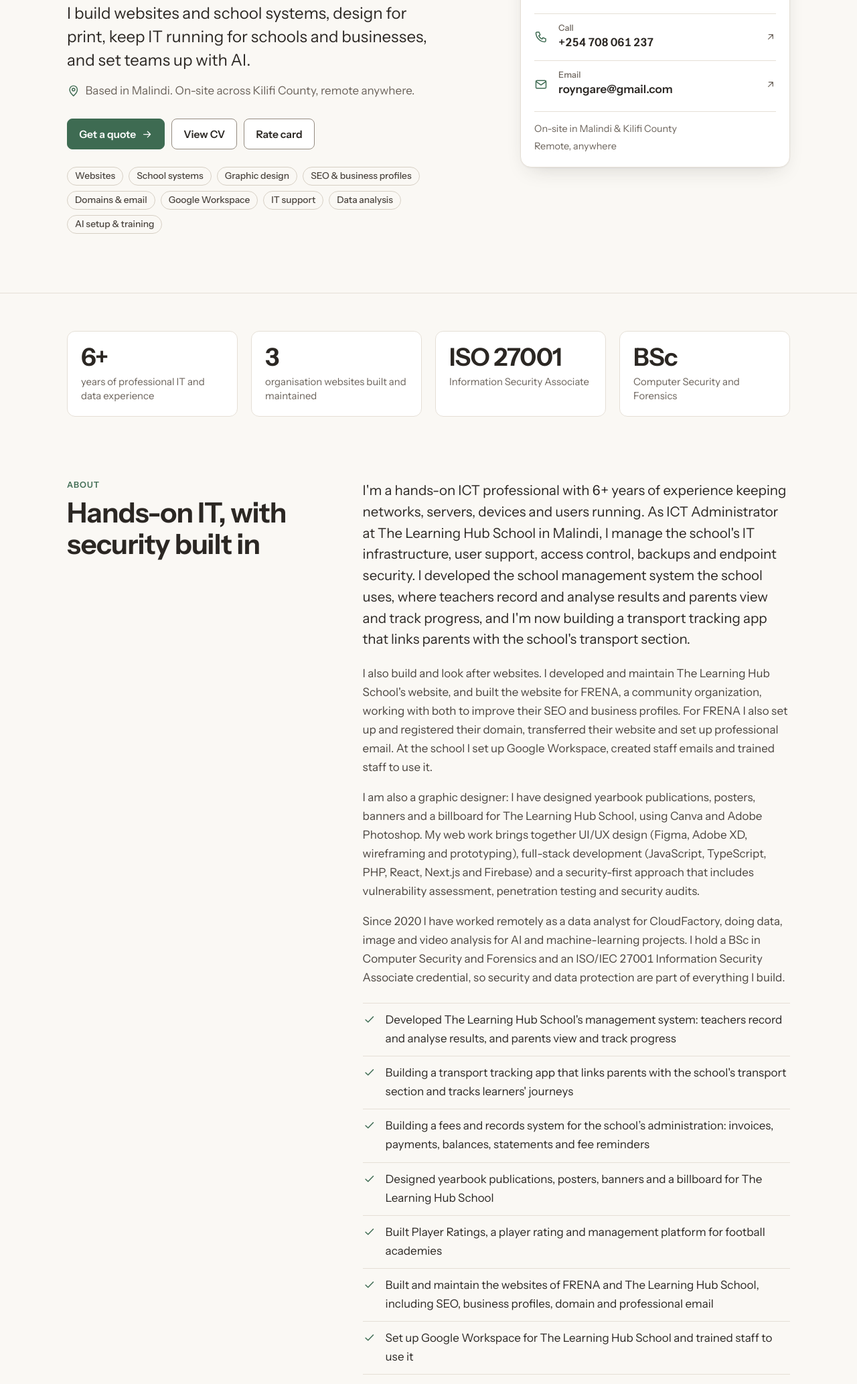
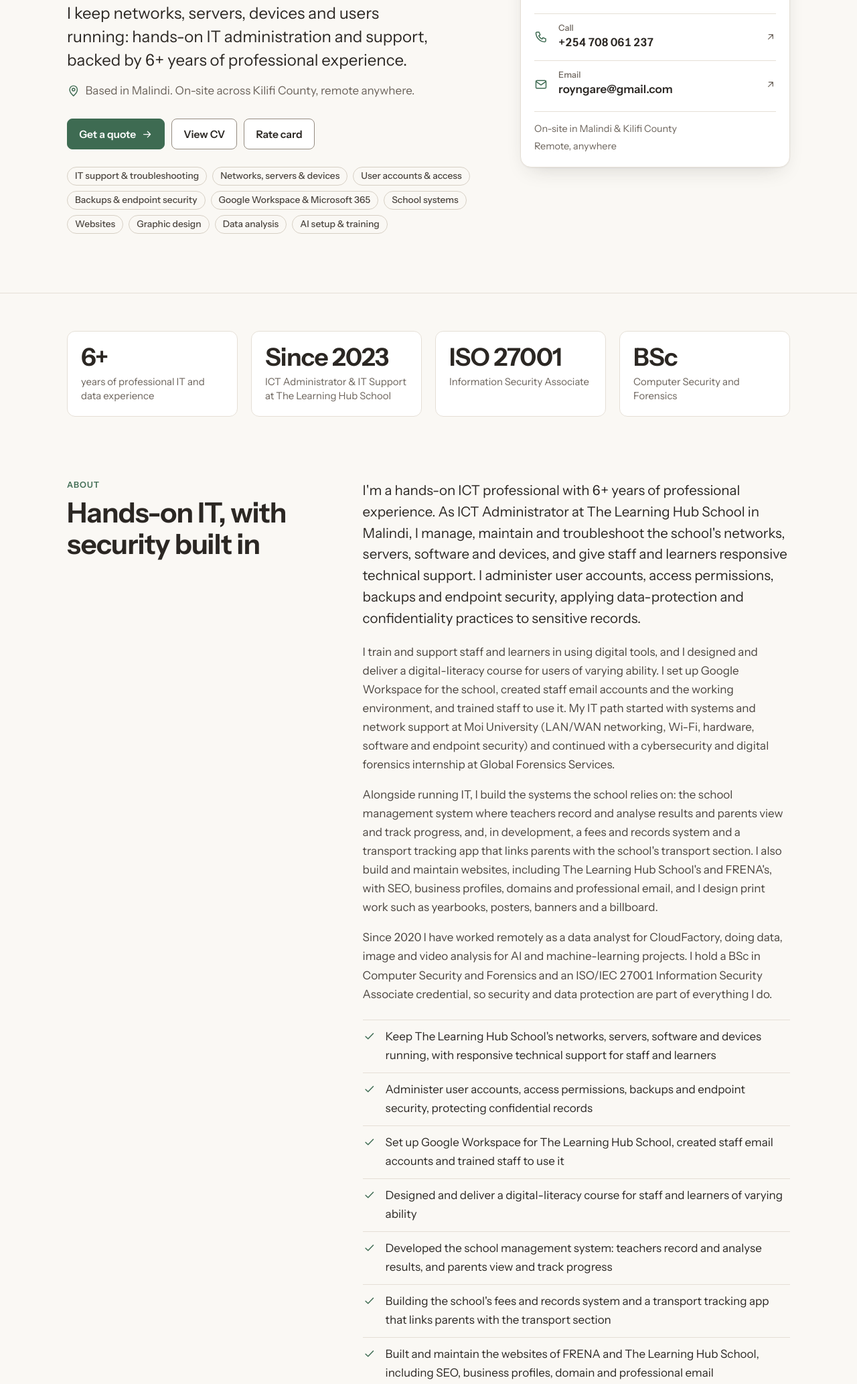
Before and after one commit to ngareroy/roy-portfolio, a plain HTML site: page index.html in a window 1280 px wide. Shown: the part 345-2411 px from the top of the page at 67% size. Drawn offline with Linux system fonts and the light colour scheme.

Commit message:
Homepage leads with IT administration and support; CV links to the CV site

```diff
--- a/assets/js/app.js
+++ b/assets/js/app.js
@@ -263,6 +263,9 @@
     return location.origin + location.pathname.replace(/[^/]*$/, '');
   }
   function pageUrl(key) {
+    // Shared CV links go to the CV site for employers when it is set, like the website line on the CV.
+    var cvSite = RN.normBase(C.settings.cvSiteUrl);
+    if (key === 'cv' && cvSite && !PREVIEW) return cvSite + RN.PAGES.cv.path;
     var b = baseUrl();
     var p = RN.PAGES[key] || RN.PAGES.profile;
     if (!b) return location.href.split('#')[0].split('?')[0] + p.hash;
@@ -789,7 +792,8 @@
   };
   function cvBody() {
     var p = C.profile;
-    var site = RN.normBase(C.settings.siteUrl);
+    // A CV is for employers, so it links to the CV site (no rates); the freelance site is the fallback.
+    var site = RN.normBase(C.settings.cvSiteUrl || C.settings.siteUrl);
     var head = '<header class="cv__head"><div><h1 class="cv__name">' + e(p.fullName || p.name) + '</h1>' +
       '<p class="cv__title">' + e(p.title) + '</p></div>' +
       '<ul class="cv__contact">' +
--- a/assets/site-files.json
+++ b/assets/site-files.json
@@ -1,5 +1,5 @@
 {
- "generated": "2026-11-24",
+ "generated": "2026-11-27",
  "files": [
   ".nojekyll",
   "404.html",
--- a/data/content.js
+++ b/data/content.js
@@ -11,7 +11,7 @@
 window.PORTFOLIO = {
   "meta": {
     "schema": 1,
-    "updated": "2026-11-25"
+    "updated": "2026-11-27"
   },
   "settings": {
     "siteUrl": "https://ngareroy.github.io/roy-portfolio/",
@@ -42,13 +42,13 @@ window.PORTFOLIO = {
     "name": "Roy Nyamiaka",
     "fullName": "Royallans Nyamiaka",
     "title": "ICT Administrator, Web Developer & Graphic Designer",
-    "headline": "I build websites and school systems, design for print, keep IT running for schools and businesses, and set teams up with AI.",
+    "headline": "I keep networks, servers, devices and users running: hands-on IT administration and support, backed by {years}+ years of professional experience.",
     "intro": "Based in Malindi. On-site across Kilifi County, remote anywhere.",
     "summary": [
-      "I'm a hands-on ICT professional with {years}+ years of experience keeping networks, servers, devices and users running. As ICT Administrator at The Learning Hub School in Malindi, I manage the school's IT infrastructure, user support, access control, backups and endpoint security. I developed the school management system the school uses, where teachers record and analyse results and parents view and track progress, and I'm now building a transport tracking app that links parents with the school's transport section.",
-      "I also build and look after websites. I developed and maintain The Learning Hub School's website, and built the website for FRENA, a community organization, working with both to improve their SEO and business profiles. For FRENA I also set up and registered their domain, transferred their website and set up professional email. At the school I set up Google Workspace, created staff emails and trained staff to use it.",
-      "I am also a graphic designer: I have designed yearbook publications, posters, banners and a billboard for The Learning Hub School, using Canva and Adobe Photoshop. My web work brings together UI/UX design (Figma, Adobe XD, wireframing and prototyping), full-stack development (JavaScript, TypeScript, PHP, React, Next.js and Firebase) and a security-first approach that includes vulnerability assessment, penetration testing and security audits.",
-      "Since 2020 I have worked remotely as a data analyst for CloudFactory, doing data, image and video analysis for AI and machine-learning projects. I hold a BSc in Computer Security and Forensics and an ISO/IEC 27001 Information Security Associate credential, so security and data protection are part of everything I build."
+      "I'm a hands-on ICT professional with {years}+ years of professional experience. As ICT Administrator at The Learning Hub School in Malindi, I manage, maintain and troubleshoot the school's networks, servers, software and devices, and give staff and learners responsive technical support. I administer user accounts, access permissions, backups and endpoint security, applying data-protection and confidentiality practices to sensitive records.",
+      "I train and support staff and learners in using digital tools, and I designed and deliver a digital-literacy course for users of varying ability. I set up Google Workspace for the school, created staff email accounts and the working environment, and trained staff to use it. My IT path started with systems and network support at Moi University (LAN/WAN networking, Wi-Fi, hardware, software and endpoint security) and continued with a cybersecurity and digital forensics internship at Global Forensics Services.",
+      "Alongside running IT, I build the systems the school relies on: the school management system where teachers record and analyse results and parents view and track progress, and, in development, a fees and records system and a transport tracking app that links parents with the school's transport section. I also build and maintain websites, including The Learning Hub School's and FRENA's, with SEO, business profiles, domains and professional email, and I design print work such as yearbooks, posters, banners and a billboard.",
+      "Since 2020 I have worked remotely as a data analyst for CloudFactory, doing data, image and video analysis for AI and machine-learning projects. I hold a BSc in Computer Security and Forensics and an ISO/IEC 27001 Information Security Associate credential, so security and data protection are part of everything I do."
     ],
     "careerStart": "2020-01",
     "location": "Malindi, Kilifi County, Kenya",
@@ -77,29 +77,32 @@ window.PORTFOLIO = {
     ],
     "facts": [
       { "value": "{years}+", "label": "years of professional IT and data experience" },
-      { "value": "3", "label": "organisation websites built and maintained" },
+      { "value": "Since 2023", "label": "ICT Administrator & IT Support at The Learning Hub School" },
       { "value": "ISO 27001", "label": "Information Security Associate" },
       { "value": "BSc", "label": "Computer Security and Forensics" }
     ],
     "focusAreas": [
+      "IT support & troubleshooting",
+      "Networks, servers & devices",
+      "User accounts & access",
+      "Backups & endpoint security",
+      "Google Workspace & Microsoft 365",
+      "School systems",
       "Websites",
-      "School systems",
       "Graphic design",
-      "SEO & business profiles",
-      "Domains & email",
-      "Google Workspace",
-      "IT support",
       "Data analysis",
       "AI setup & training"
     ],
     "highlights": [
-      "Developed The Learning Hub School's management system: teachers record and analyse results, and parents view and track progress",
-      "Building a transport tracking app that links parents with the school's transport section and tracks learners' journeys",
-      "Building a fees and records system for the school’s administration: invoices, payments, balances, statements and fee reminders",
+      "Keep The Learning Hub School's networks, servers, software and devices running, with responsive technical support for staff and learners",
+      "Administer user accounts, access permissions, backups and endpoint security, protecting confidential records",
+      "Set up Google Workspace for The Learning Hub School, created staff email accounts and trained staff to use it",
+      "Designed and deliver a digital-literacy course for staff and learners of varying ability",
+      "Developed the school management system: teachers record and analyse results, and parents view and track progress",
+      "Building the school's fees and records system and a transport tracking app that links parents with the transport section",
+      "Built and maintain the websites of FRENA and The Learning Hub School, including SEO, business profiles, domain and professional email",
       "Designed yearbook publications, posters, banners and a billboard for The Learning Hub School",
       "Built Player Ratings, a player rating and management platform for football academies",
-      "Built and maintain the websites of FRENA and The Learning Hub School, including SEO, business profiles, domain and professional email",
-      "Set up Google Workspace for The Learning Hub School and trained staff to use it",
       "{years} years of remote data, image and video analysis for AI/ML projects at CloudFactory",
       "Valid Certificate of Good Conduct, committed to safeguarding and confidentiality"
     ],
@@ -112,6 +115,11 @@ window.PORTFOLIO = {
   },
   "serviceGroups": [
     {
+      "id": "support",
+      "title": "Run & support",
+      "blurb": "Networks, devices and accounts that stay up, secure and backed up."
+    },
+    {
       "id": "build",
       "title": "Build",
       "blurb": "Websites, web apps and systems made to fit how you work."
@@ -120,11 +128,6 @@ window.PORTFOLIO = {
       "id": "design-test",
       "title": "Design & test",
       "blurb": "Screens people understand, checked before your users find the bugs."
-    },
-    {
-      "id": "support",
-      "title": "Run & support",
-      "blurb": "Networks, devices and accounts that stay up, secure and backed up."
     },
     {
       "id": "grow",
@@ -537,6 +540,33 @@ window.PORTFOLIO = {
       "links": [
         { "label": "Demo Code: SMS", "url": "https://app.thelearninghub.co.ke/demo" }
       ],
+      "images": []
+    },
+    {
+      "id": "learning-hub-workspace",
+      "cover": "Google Workspace",
+      "title": "Google Workspace Setup & Staff Training",
+      "client": "The Learning Hub School, Malindi",
+      "period": "",
+      "status": "completed",
+      "statusNote": "",
+      "category": "IT & cloud",
+      "featured": true,
+      "summary": "Set up Google Workspace for the school: created the staff email accounts, set up the working environment and trained staff to use it.",
+      "features": ["Google Workspace setup", "Staff email accounts", "Working environment set up", "Staff training"],
+      "challenge": "",
+      "approach": "",
+      "outcome": "",
+      "role": "ICT Administrator",
+      "stack": ["Google Workspace"],
+      "skills": [
+        "Google Workspace",
+        "User accounts & access management",
+        "Business email setup",
+        "Staff training & digital literacy"
+      ],
+      "services": ["workspace"],
+      "links": [],
       "images": []
     },
     {
@@ -598,6 +628,80 @@ window.PORTFOLIO = {
       "skills": ["Systems analysis & design"],
       "services": ["school-systems"],
       "links": [],
+      "images": []
+    },
+    {
+      "id": "learning-hub-website",
+      "cover": "School website",
+      "title": "The Learning Hub School Website",
+      "client": "The Learning Hub School, Malindi",
+      "period": "",
+      "status": "completed",
+      "statusNote": "I manage and maintain it",
+      "category": "Websites",
+      "featured": true,
+      "summary": "Developed the school's website, which I manage and maintain, and worked with the school to improve its SEO and business profile.",
+      "features": [
+        "Website design and development",
+        "SEO improvements",
+        "Business profile improvements",
+        "Ongoing management and maintenance"
+      ],
+      "challenge": "",
+      "approach": "",
+      "outcome": "",
+      "role": "Web developer",
+      "stack": [],
+      "skills": [
+        "Web development (responsive, mobile-first)",
+        "SEO setup",
+        "Business online profiles",
+        "Website maintenance"
+      ],
+      "services": ["websites", "business-online"],
+      "links": [
+        { "label": "Visit the website", "url": "https://thelearninghub.co.ke" }
+      ],
+      "images": []
+    },
+    {
+      "id": "frena-website",
+      "cover": "FRENA",
+      "title": "FRENA Website, SEO & Online Presence",
+      "client": "FRENA (community organization)",
+      "period": "",
+      "status": "completed",
+      "statusNote": "Maintained",
+      "category": "Websites",
+      "featured": true,
+      "summary": "Built the website for FRENA, a community organization, and worked with them to improve their SEO and business profile. I also set up and registered their domain, transferred their website, set up professional email and maintain the site.",
+      "features": [
+        "Website design and build",
+        "SEO improvements",
+        "Business profile improvements",
+        "Domain setup and registration",
+        "Website transfer",
+        "Professional email setup",
+        "Ongoing maintenance"
+      ],
+      "challenge": "",
+      "approach": "",
+      "outcome": "",
+      "role": "Web developer and IT support",
+      "stack": [],
+      "skills": [
+        "Web development (responsive, mobile-first)",
+        "SEO setup",
+        "Business online profiles",
+        "Domain registration & transfer",
+        "DNS & hosting",
+        "Business email setup",
+        "Website maintenance"
+      ],
+      "services": ["websites", "business-online", "domains"],
+      "links": [
+        { "label": "Visit the website", "url": "https://frenaorganization.org" }
+      ],
       "images": []
     },
     {
@@ -636,107 +740,6 @@ window.PORTFOLIO = {
       ]
     },
     {
-      "id": "frena-website",
-      "cover": "FRENA",
-      "title": "FRENA Website, SEO & Online Presence",
-      "client": "FRENA (community organization)",
-      "period": "",
-      "status": "completed",
-      "statusNote": "Maintained",
-      "category": "Websites",
-      "featured": true,
-      "summary": "Built the website for FRENA, a community organization, and worked with them to improve their SEO and business profile. I also set up and registered their domain, transferred their website, set up professional email and maintain the site.",
-      "features": [
-        "Website design and build",
-        "SEO improvements",
-        "Business profile improvements",
-        "Domain setup and registration",
-        "Website transfer",
-        "Professional email setup",
-        "Ongoing maintenance"
-      ],
-      "challenge": "",
-      "approach": "",
-      "outcome": "",
-      "role": "Web developer and IT support",
-      "stack": [],
-      "skills": [
-        "Web development (responsive, mobile-first)",
-        "SEO setup",
-        "Business online profiles",
-        "Domain registration & transfer",
-        "DNS & hosting",
-        "Business email setup",
-        "Website maintenance"
-      ],
-      "services": ["websites", "business-online", "domains"],
-      "links": [
-        { "label": "Visit the website", "url": "https://frenaorganization.org" }
-      ],
-      "images": []
-    },
-    {
-      "id": "learning-hub-website",
-      "cover": "School website",
-      "title": "The Learning Hub School Website",
-      "client": "The Learning Hub School, Malindi",
-      "period": "",
-      "status": "completed",
-      "statusNote": "I manage and maintain it",
-      "category": "Websites",
-      "featured": true,
-      "summary": "Developed the school's website, which I manage and maintain, and worked with the school to improve its SEO and business profile.",
-      "features": [
-        "Website design and development",
-        "SEO improvements",
-        "Business profile improvements",
-        "Ongoing management and maintenance"
-      ],
-      "challenge": "",
-      "approach": "",
-      "outcome": "",
-      "role": "Web developer",
-      "stack": [],
-      "skills": [
-        "Web development (responsive, mobile-first)",
-        "SEO setup",
-        "Business online profiles",
-        "Website maintenance"
-      ],
-      "services": ["websites", "business-online"],
-      "links": [
-        { "label": "Visit the website", "url": "https://thelearninghub.co.ke" }
-      ],
-      "images": []
-    },
-    {
-      "id": "learning-hub-workspace",
-      "cover": "Google Workspace",
-      "title": "Google Workspace Setup & Staff Training",
-      "client": "The Learning Hub School, Malindi",
-      "period": "",
-      "status": "completed",
-      "statusNote": "",
-      "category": "IT & cloud",
-      "featured": true,
-      "summary": "Set up Google Workspace for the school: created the staff email accounts, set up the working environment and trained staff to use it.",
-      "features": ["Google Workspace setup", "Staff email accounts", "Working environment set up", "Staff training"],
-      "challenge": "",
-      "approach": "",
-      "outcome": "",
-      "role": "ICT Administrator",
-      "stack": ["Google Workspace"],
-      "skills": [
-        "Google Workspace",
-        "User accounts & access management",
-        "Business email setup",
-        "Staff training & digital literacy"
-      ],
-      "services": ["workspace"],
-      "links": [],
-      "images": []
-    },
-    {
       "challenge": "",
       "approach": "",
       "outcome": "",
@@ -771,14 +774,14 @@ window.PORTFOLIO = {
       "points": [
         "Manage, maintain and troubleshoot the school's IT infrastructure, including networks, servers, software and devices, and provide responsive technical support that keeps systems reliable and secure.",
         "Administer user accounts, access permissions, backups and endpoint security, applying data-protection and confidentiality practices to sensitive records.",
+        "Train and support staff and learners in using digital tools; designed and deliver a digital-literacy course for users of varying ability.",
+        "Set up Google Workspace for the school, created staff email accounts and the working environment, and trained staff to use it.",
+        "Identify and implement practical digital solutions and automation that streamline workflows and improve efficiency.",
         "Developed, tested and implemented two database-driven management information systems: one for learner results and staff records, and one for fee management and student records, using AI-assisted tools.",
         "Built centralised digital records and reporting, improving data quality, accuracy and accessibility while reducing manual, paper-based processes.",
-        "Identify and implement practical digital solutions and automation that streamline workflows and improve efficiency.",
-        "Train and support staff and learners in using digital tools; designed and deliver a digital-literacy course for users of varying ability.",
+        "Building a transport tracking app that links parents with the school's transport section and tracks learners' journeys.",
         "Developed, manage and maintain the school website, and worked with the school to improve its SEO and business profile.",
-        "Designed the school’s yearbook publications, posters, banners and billboard using Canva and Adobe Photoshop.",
-        "Set up Google Workspace for the school, created staff email accounts and the working environment, and trained staff to use it.",
-        "Building a transport tracking app that links parents with the school's transport section and tracks learners' journeys."
+        "Designed the school’s yearbook publications, posters, banners and billboard using Canva and Adobe Photoshop."
       ],
       "skills": [
         "IT infrastructure management",
@@ -1601,8 +1604,8 @@ window.PORTFOLIO = {
   },
   "testimonials": [],
   "share": {
-    "profile": "I'm Roy Nyamiaka, an ICT administrator and web & systems developer in Malindi. I build websites and school management systems, and offer IT support, data analysis and AI setup & training. See my work here:",
-    "cv": "My CV: ICT administration, web & systems development and data analysis, with {years}+ years of experience. Open to roles and contracts:",
+    "profile": "I'm Roy Nyamiaka, an ICT administrator in Malindi with {years}+ years of professional experience. I keep networks, servers, devices and users running, and I also build school systems and websites. See my work here:",
+    "cv": "My CV: ICT administration and IT support, plus school systems, web development and data analysis, with {years}+ years of experience. Open to roles and contracts:",
     "rates": "My rate card for websites, school systems, IT support, domains, data and AI services, in KES. You can request a quote right from the page:",
     "quote": "Need a website, IT support or a school system? Send me your request here and I'll come back to you with a quote:",
     "projects": "Projects I've delivered and am working on: a school management system, a school transport tracking app, organisation websites with SEO, domains and email, and Google Workspace setup:"
--- a/index.html
+++ b/index.html
@@ -5,19 +5,19 @@
     <meta name="viewport" content="width=device-width, initial-scale=1">
     <!-- SOCIAL-META:START -->
     <title>Roy Nyamiaka · ICT Administrator, Web Developer &amp; Graphic Designer</title>
-    <meta name="description" content="I build websites and school systems, design for print, keep IT running for schools and businesses, and set teams up with AI. Based in Malindi. On-site across Kilifi County, remote anywhere.">
+    <meta name="description" content="I keep networks, servers, devices and users running: hands-on IT administration and support, backed by 6+ years of professional experience. Based in Malindi. On-site across Kilifi County, remote anywhere.">
     <meta name="theme-color" content="#3E6B52">
     <link rel="canonical" href="https://ngareroy.github.io/roy-portfolio/">
     <meta property="og:type" content="website">
     <meta property="og:site_name" content="Roy Nyamiaka">
     <meta property="og:title" content="Roy Nyamiaka · ICT Administrator, Web Developer &amp; Graphic Designer">
-    <meta property="og:description" content="I build websites and school systems, design for print, keep IT running for schools and businesses, and set teams up with AI. Based in Malindi. On-site across Kilifi County, remote anywhere.">
+    <meta property="og:description" content="I keep networks, servers, devices and users running: hands-on IT administration and support, backed by 6+ years of professional experience. Based in Malindi. On-site across Kilifi County, remote anywhere.">
     <meta property="og:image" content="https://ngareroy.github.io/roy-portfolio/assets/img/og-profile.png">
     <meta property="og:image:width" content="1200">
     <meta property="og:image:height" content="630">
     <meta name="twitter:card" content="summary_large_image">
     <meta name="twitter:title" content="Roy Nyamiaka · ICT Administrator, Web Developer &amp; Graphic Designer">
-    <meta name="twitter:description" content="I build websites and school systems, design for print, keep IT running for schools and businesses, and set teams up with AI. Based in Malindi. On-site across Kilifi County, remote anywhere.">
+    <meta name="twitter:description" content="I keep networks, servers, devices and users running: hands-on IT administration and support, backed by 6+ years of professional experience. Based in Malindi. On-site across Kilifi County, remote anywhere.">
     <meta name="twitter:image" content="https://ngareroy.github.io/roy-portfolio/assets/img/og-profile.png">
     <meta property="og:url" content="https://ngareroy.github.io/roy-portfolio/">
     <!-- SOCIAL-META:END -->
```
Also changed, not shown: assets/img/og-cv.png, assets/img/og-profile.png, assets/img/og-projects.png, assets/img/og-quote.png, assets/img/og-rates.png, 1 other file.
